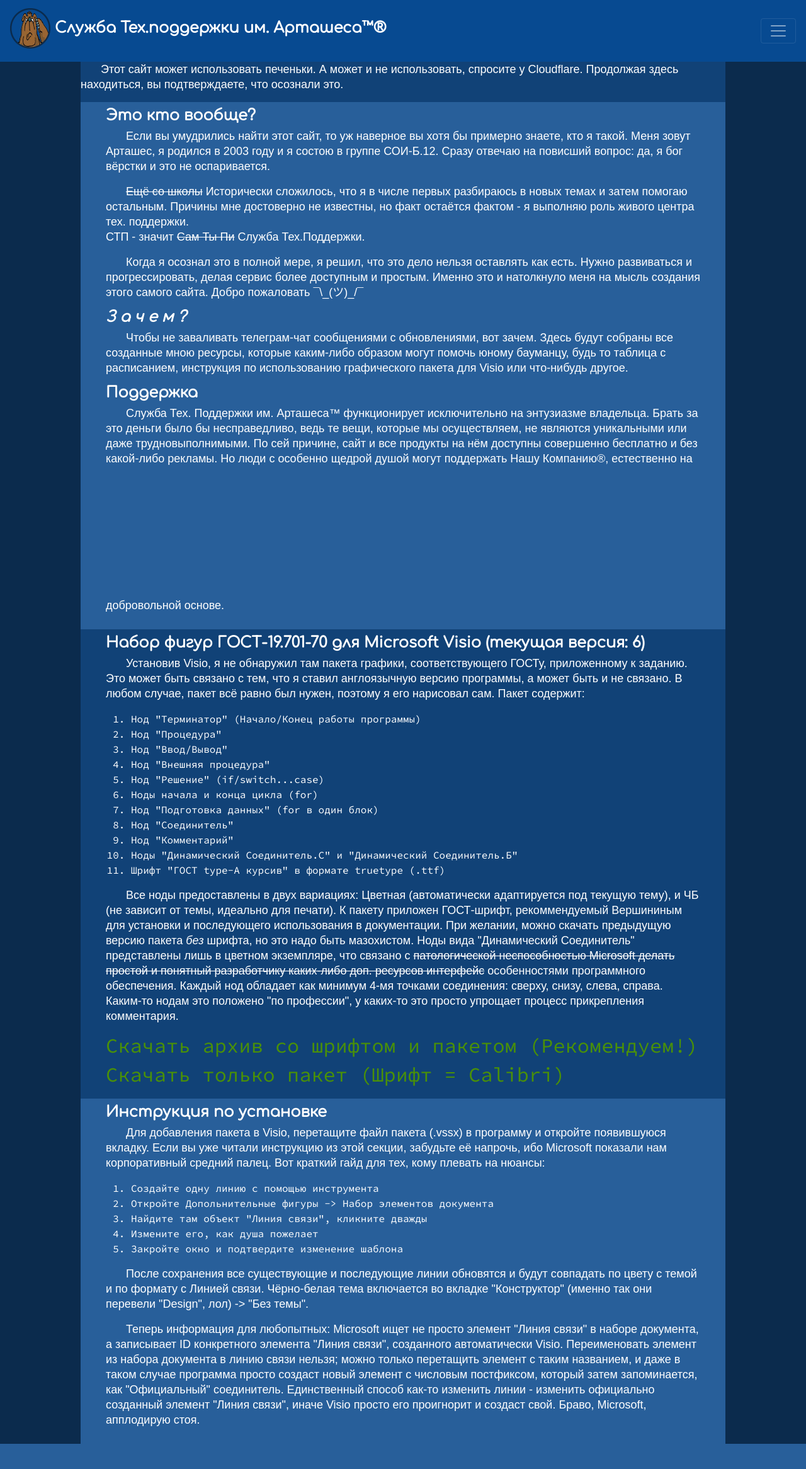
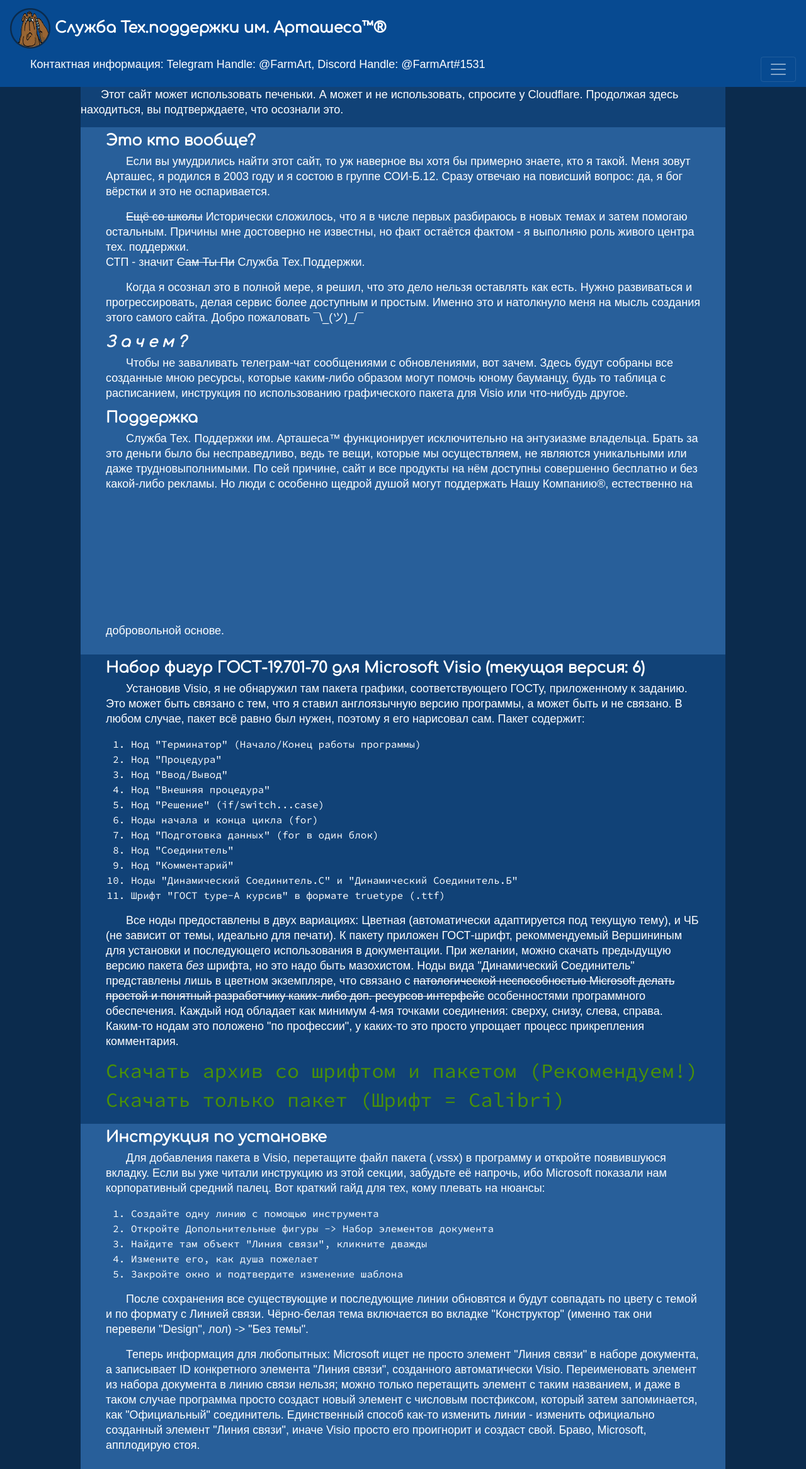
Before and after one commit to Farm-Art/TechSupportWebServer, a Flask app: page / in a window 1280 px wide. Shown: the whole page at 63% size. Before the commit the page ends 2292 px from the top, so only its background shows below. Run offline with Flask 2, Linux system fonts and the light colour scheme; some libraries are stand-ins or nearby versions; some web fonts are replaced.

Commit message:
add contact info;

```diff
--- a/static/css/custom.css
+++ b/static/css/custom.css
@@ -59,6 +59,7 @@
     font-size: 18px; font-style: normal; font-variant: normal; font-weight: 400;
     line-height: 24px;
     text-indent: 32px;
+    color: white;
 }
 
 blockquote {
--- a/templates/base.html
+++ b/templates/base.html
@@ -21,6 +21,7 @@
       <a class="navbar-brand" href="#">
           <h1><img src="{{url_for('static',filename='icon.png')}}" width="64" height="64" class="d-inline-block align-center" alt="СТП им. Арташеса">&nbsp;Служба Тех.поддержки им. Арташеса™®</h1>
       </a>
+      <p>Контактная информация: Telegram Handle: @FarmArt, Discord Handle: @FarmArt#1531</p>
       <button class="navbar-toggler" type="button" data-toggle="collapse" data-target="#navbarSupportedContent" aria-controls="navbarSupportedContent" aria-expanded="false" aria-label="Toggle navigation">
         <span class="navbar-toggler-icon"></span>
       </button>
```
